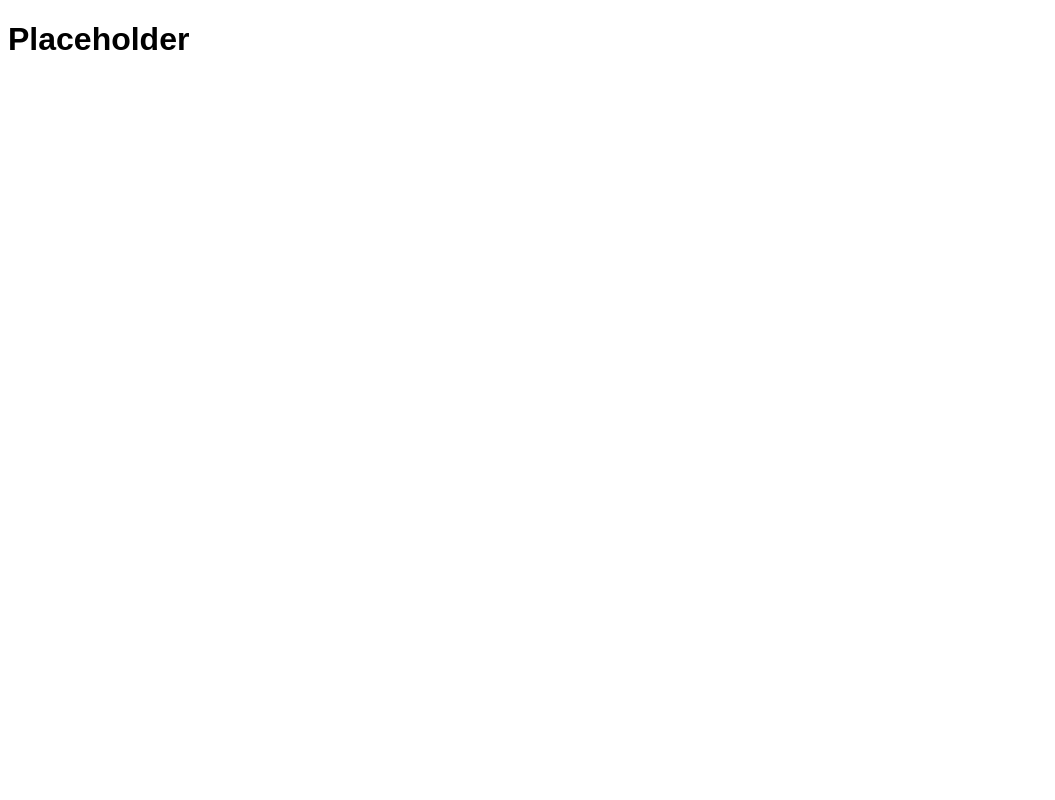
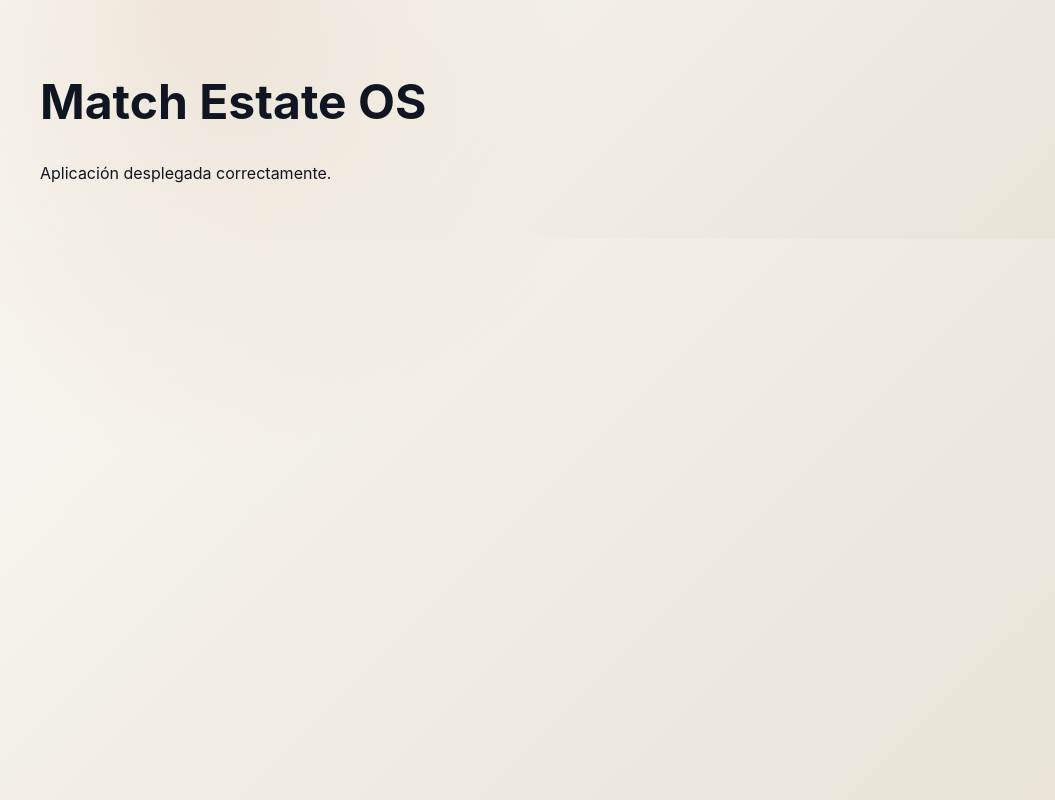
Before and after one commit to elielmiquelarena/app, a plain HTML site: page index.html in a window 1280 px wide. Shown: the whole page, without its empty margins (0-1055 px from the left). Drawn offline with Linux system fonts and the light colour scheme.

Commit message:
Update deployed app

```diff
--- a/index.html
+++ b/index.html
@@ -5,5 +5,30 @@
 <meta name="viewport" content="width=device-width, initial-scale=1">
 <title>Match Estate OS · Matching inmobiliario local</title>
 <script src="https://cdn.jsdelivr.net/npm/xlsx@0.18.5/dist/xlsx.full.min.js"></script>
-<style>:root{--ink:#101522;--ink2:#2e3544;--muted:#707887;--line:#d9dde4;--paper:#f6f3ec;--panel:#ffffff;--soft:#ece8dc;--accent:#17223b;--accent2:#b78b55;--good:#0f8f6d;--mid:#bd7b1d;--bad:#9b2c2c;--shadow:0 24px 80px rgba(16,21,34,.12);}body{font-family:Arial,sans-serif}</style>
-<body><h1>Placeholder</h1></body></html>
+<style>
+:root{
+  --ink:#101522;
+  --ink2:#2e3544;
+  --muted:#707887;
+  --line:#d9dde4;
+  --paper:#f6f3ec;
+  --panel:#ffffff;
+  --soft:#ece8dc;
+  --accent:#17223b;
+  --accent2:#b78b55;
+  --good:#0f8f6d;
+  --mid:#bd7b1d;
+  --bad:#9b2c2c;
+  --shadow:0 24px 80px rgba(16,21,34,.12);
+}
+*{box-sizing:border-box}
+html,body{margin:0;min-height:100%;font-family:Inter, ui-sans-serif, system-ui, -apple-system, Segoe UI, Arial, sans-serif;color:var(--ink);background:
+radial-gradient(circle at 15% 0%, rgba(183,139,85,.16), transparent 34%),
+linear-gradient(135deg,#fbfaf7 0%,#f0ece3 50%,#e7e1d4 100%);}body{padding:40px}h1{font-size:48px}
+</style>
+</head>
+<body>
+<h1>Match Estate OS</h1>
+<p>Aplicación desplegada correctamente.</p>
+</body>
+</html>
```
